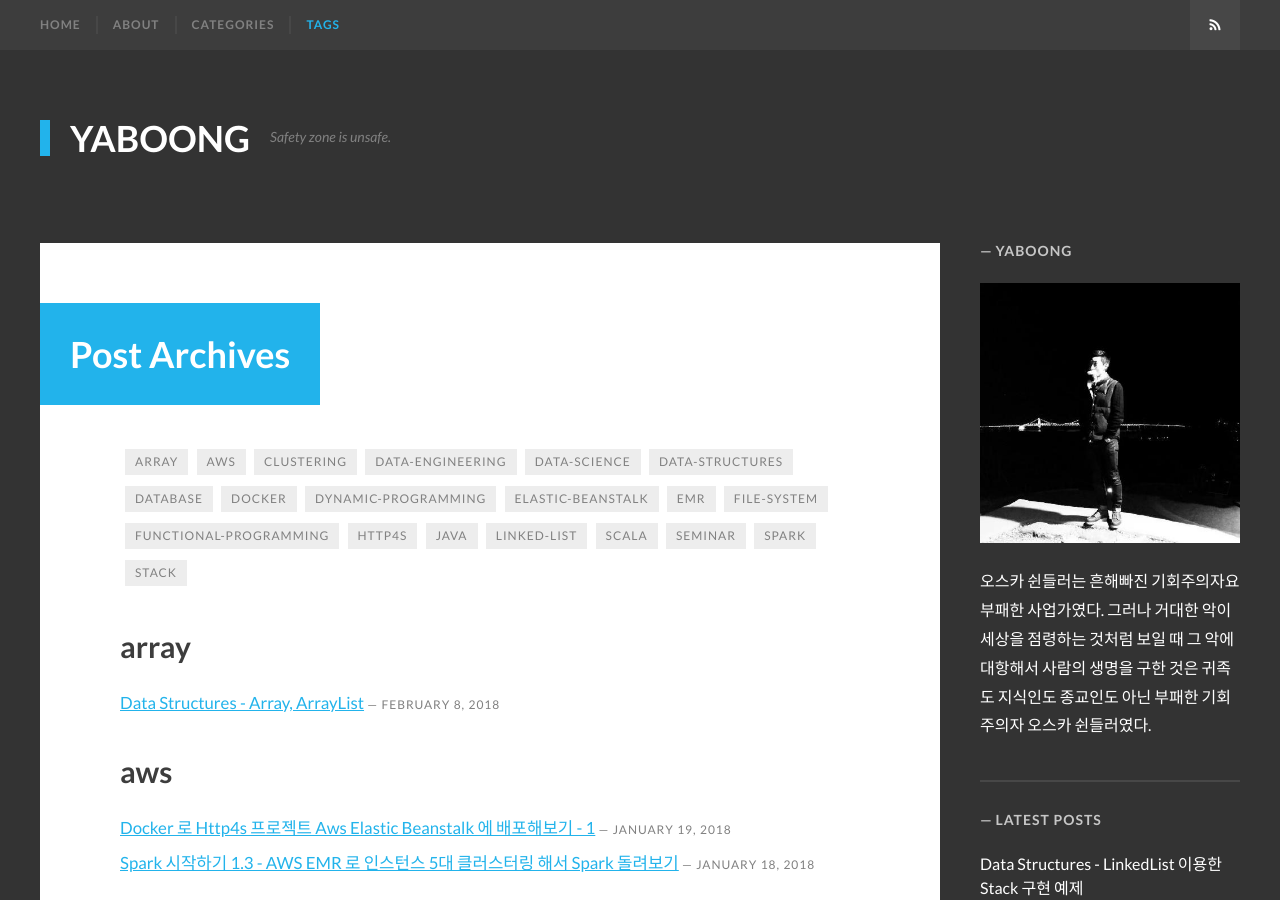
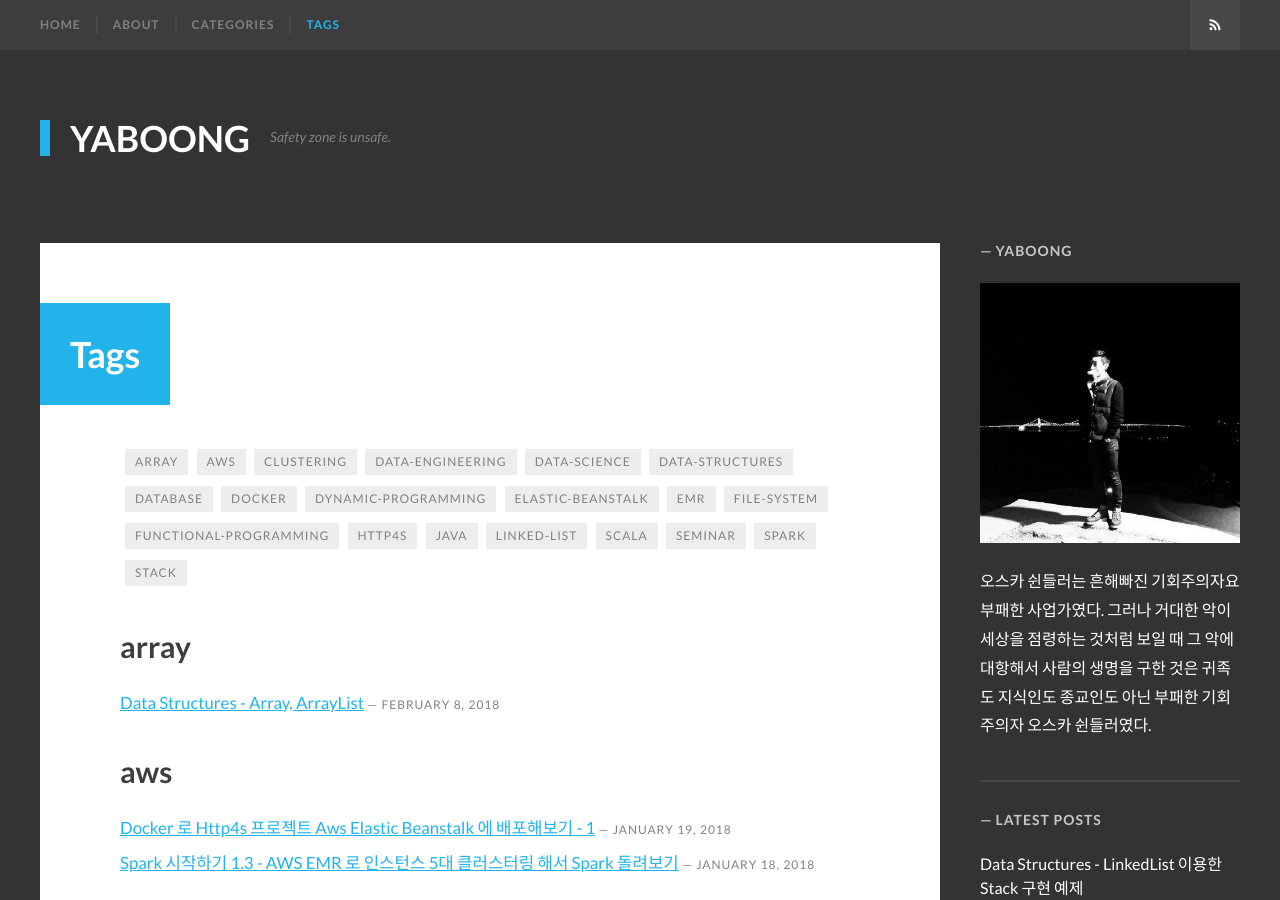
Before and after one commit to yaboong/yaboong.github.io, a Jekyll site: the page built from tags/index.html, in a window 1280 px wide and 900 px high. Built offline with Jekyll 4.4.1, drawn with Linux system fonts in a browser that asks for light colours; some web fonts are replaced.

Commit message:
header nav 의 Archives->Tags 변경에 따른 tags 페이지 title 변경

```diff
--- a/tags/index.html
+++ b/tags/index.html
@@ -1,6 +1,6 @@
 ---
 layout: default
-title: Post Archives
+title: Tags
 ---
 <div class="site-content">
     <div class="inner">
```
